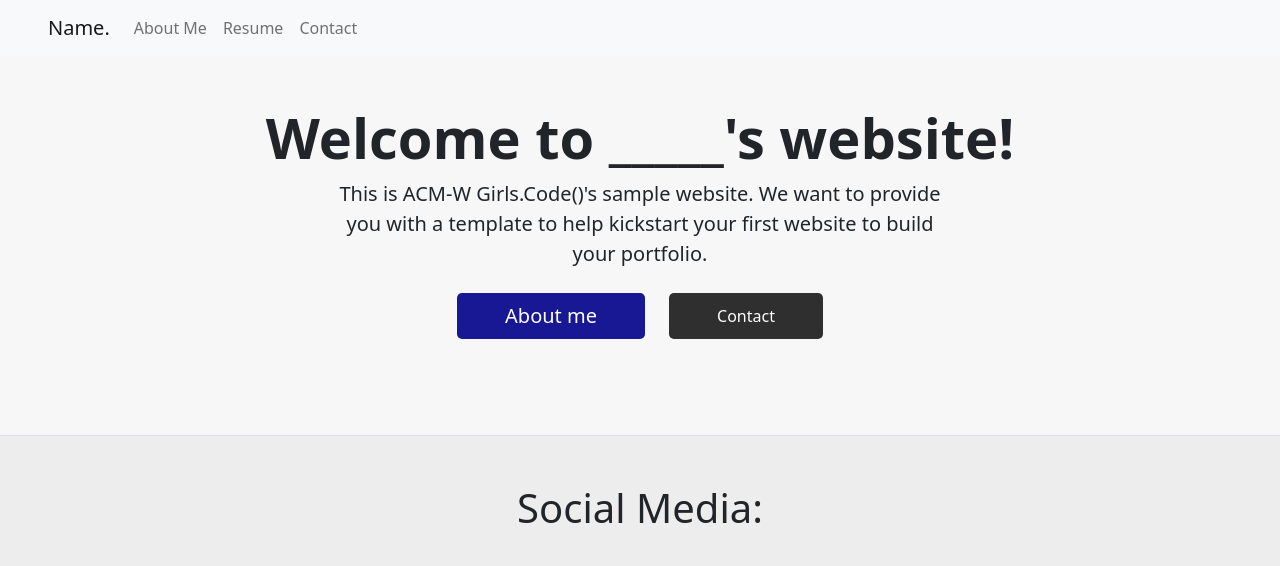
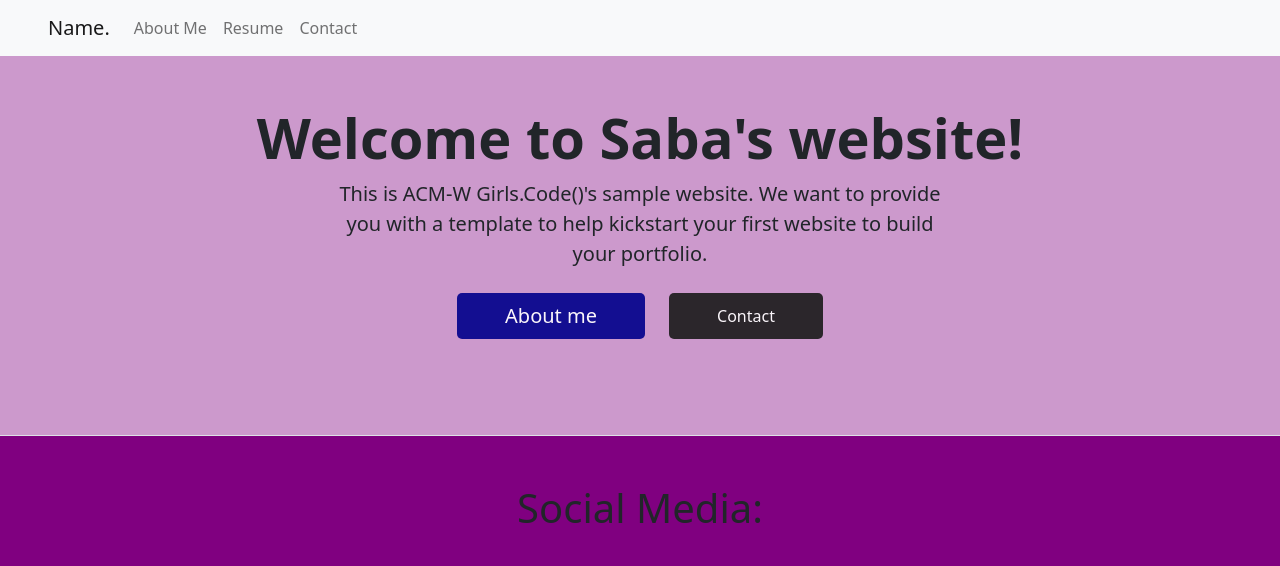
Before and after one commit to userSorrow/girls.code-tutorial, a plain HTML site: page index.html in a window 1280 px wide. Shown: the top 566 px of the page. Drawn offline with nearby package versions, Linux system fonts and the light colour scheme.

Commit message:
added name'

```diff
--- a/index.css
+++ b/index.css
@@ -1,5 +1,5 @@
 body {
-    background-color: #EDEDED;
+    background-color: purple;
 }
 
 .bgimg {
--- a/index.html
+++ b/index.html
@@ -28,7 +28,7 @@
     </nav>
     <!-- these divs with containers work with bootstap and allow us to style the pages in blocks like we have done. -->
     <div class="px-4 py-5 text-center border-bottom bgimg">
-        <h1 class="display-4 fw-bold">Welcome to _____'s website!</h1>
+        <h1 class="display-4 fw-bold">Welcome to Saba's website!</h1>
         <div class="col-6 mx-auto">
             <p class="lead mb-4">
                 <b>
```
